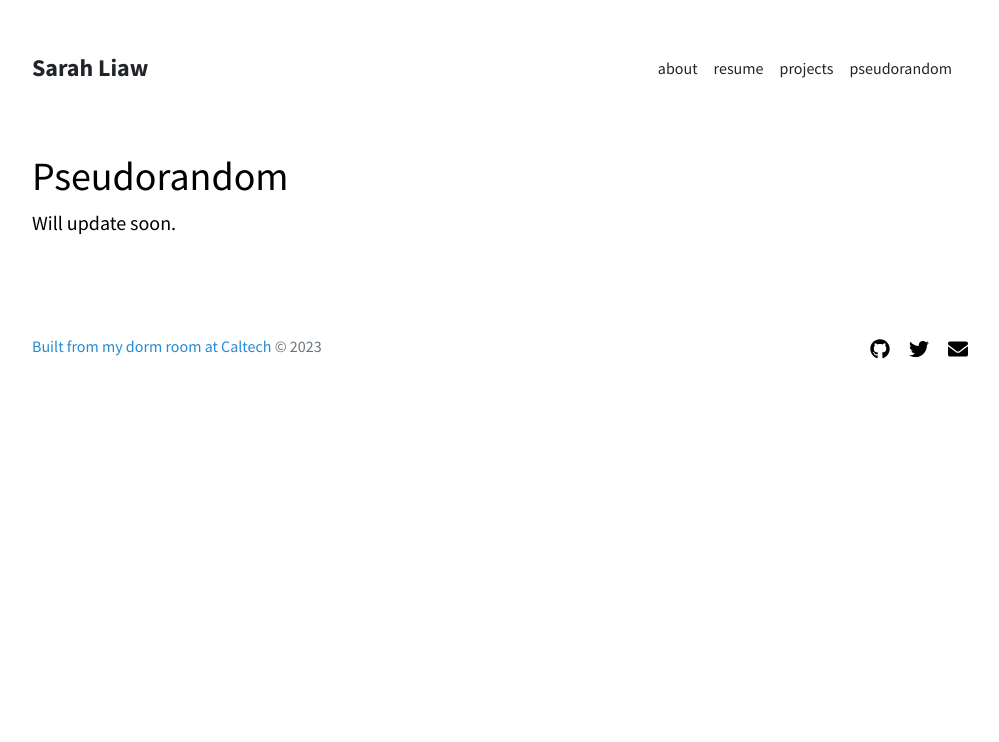
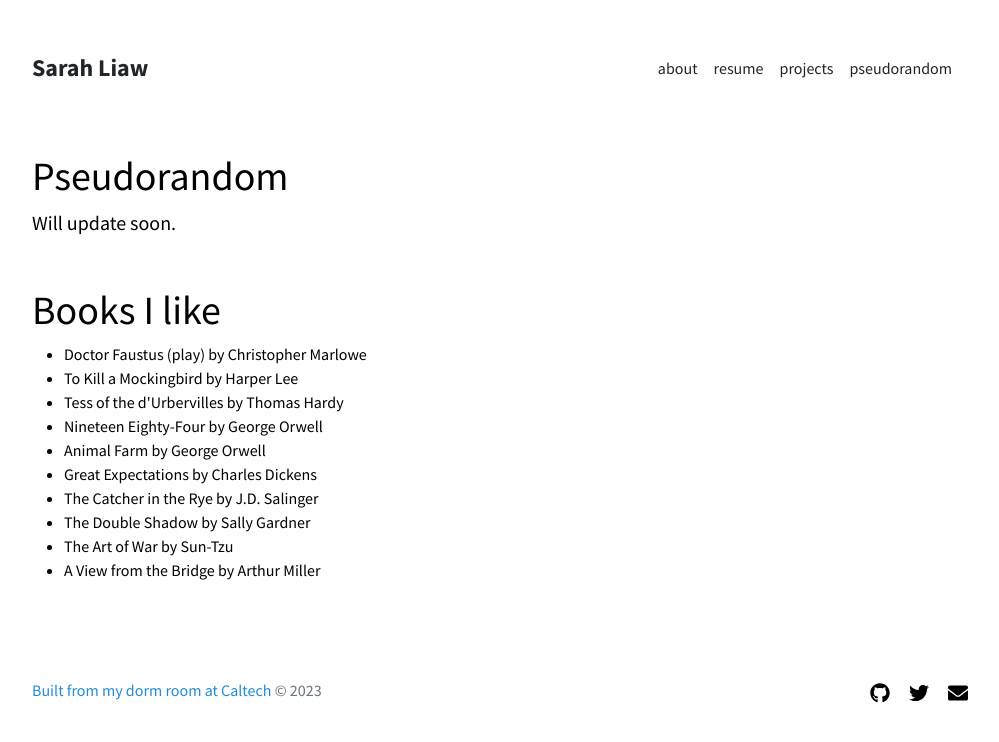
Before and after one commit to SarahLiaw/SarahLiaw_copy.github.io, a Jekyll site: the page built from pseudorandom.html, in a window 1280 px wide. Shown: the top 742 px of the page, without its empty margins (140-1139 px from the left). Built offline with Jekyll 4.4.1, drawn with Linux system fonts in a browser that asks for light colours.

Commit message:
Push all

```diff
--- a/_layouts/pseudorandom.html
+++ b/_layouts/pseudorandom.html
@@ -6,3 +6,21 @@ layout: default
   <h1>Pseudorandom</h1>
   <p class="fs-5 col-md-8">Will update soon.</p>
 </div>
+
+
+<div class="g-5 mb-5">
+  <h1>Books I like</h1>
+  <ul>
+    <li>Doctor Faustus (play) by Christopher Marlowe</li>
+    <li>To Kill a Mockingbird by Harper Lee</li>
+    <li>Tess of the d'Urbervilles by Thomas Hardy</li>
+    <li> Nineteen Eighty-Four by George Orwell</li>
+    <li> Animal Farm by George Orwell</li>
+    <li>  Great Expectations by Charles Dickens</li>
+    <li> The Catcher in the Rye by J.D. Salinger</li>
+    <li> The Double Shadow by Sally Gardner</li>
+    <li> The Art of War by Sun-Tzu</li>
+    <li>A View from the Bridge by Arthur Miller</li>
+    <!-- Add more books as needed -->
+  </ul>
+</div>
```
Also changed, not shown: _layouts/projects.html (+9 -2 lines).
